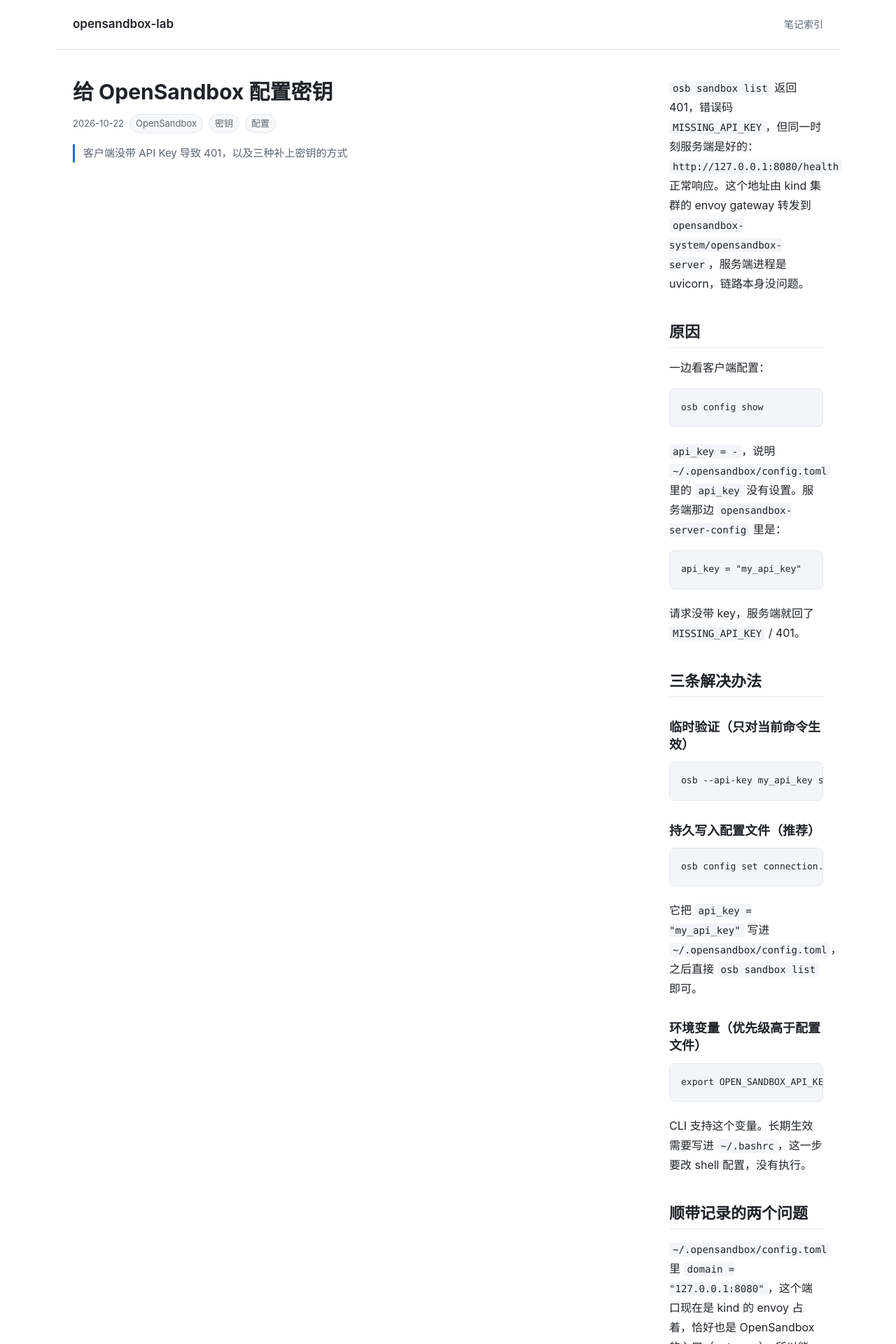
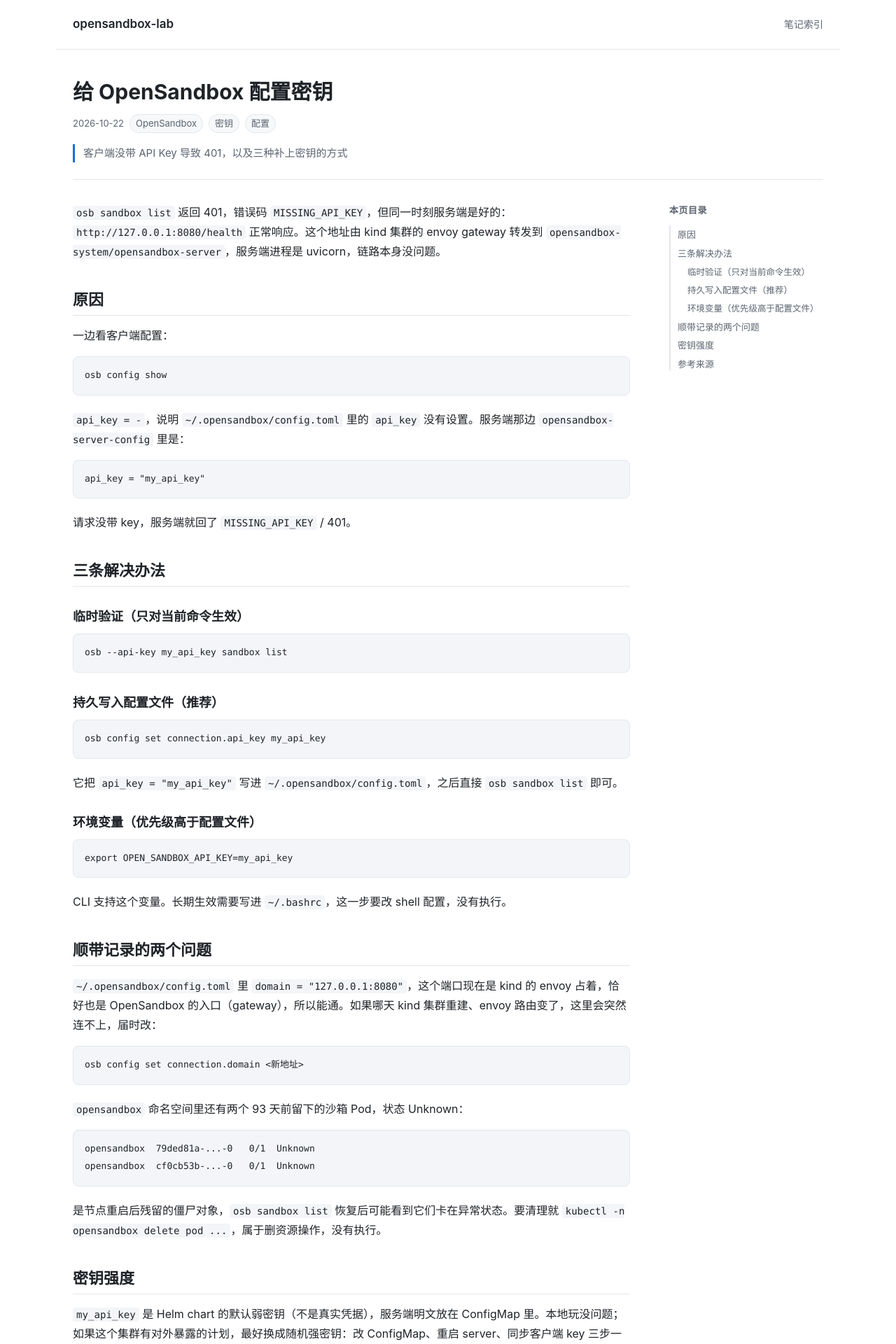
Before and after one commit to 0ranan/opensandbox-lab, a Jekyll site: the page built from notes/opensandbox-secrets.md, in a window 1280 px wide. Shown: the top 1920 px of the page at 70% size. Built offline with Jekyll 4.4.1, drawn with Linux system fonts in a browser that asks for light colours.

Commit message:
style: 修正笔记布局的网格区域与响应式样式
调整 .note.with-toc 的网格布局，显式指定各元素的网格区域，修复大屏幕下标题区布局错误，优化目录的排列与粘性定位样式

```diff
--- a/assets/css/style.css
+++ b/assets/css/style.css
@@ -147,13 +147,27 @@
 }
 
 @media (min-width: 1000px) {
+  /* 标题区与正文、目录都是 .note 的直接子元素，必须显式指定网格区域，
+     否则 header 只占第一列，正文会被自动排进 220px 的侧栏列。 */
   .note.with-toc {
     grid-template-columns: minmax(0, 1fr) 220px;
-    gap: 56px;
+    grid-template-areas:
+      "header header"
+      "body toc";
+    gap: 0 56px;
+  }
+
+  .note.with-toc .note-header {
+    grid-area: header;
+  }
+
+  .note.with-toc .note-body {
+    grid-area: body;
   }
 
   .note.with-toc .toc {
-    order: 2;
+    grid-area: toc;
+    order: 0;
     position: sticky;
     top: 24px;
     max-height: calc(100vh - 48px);
```
